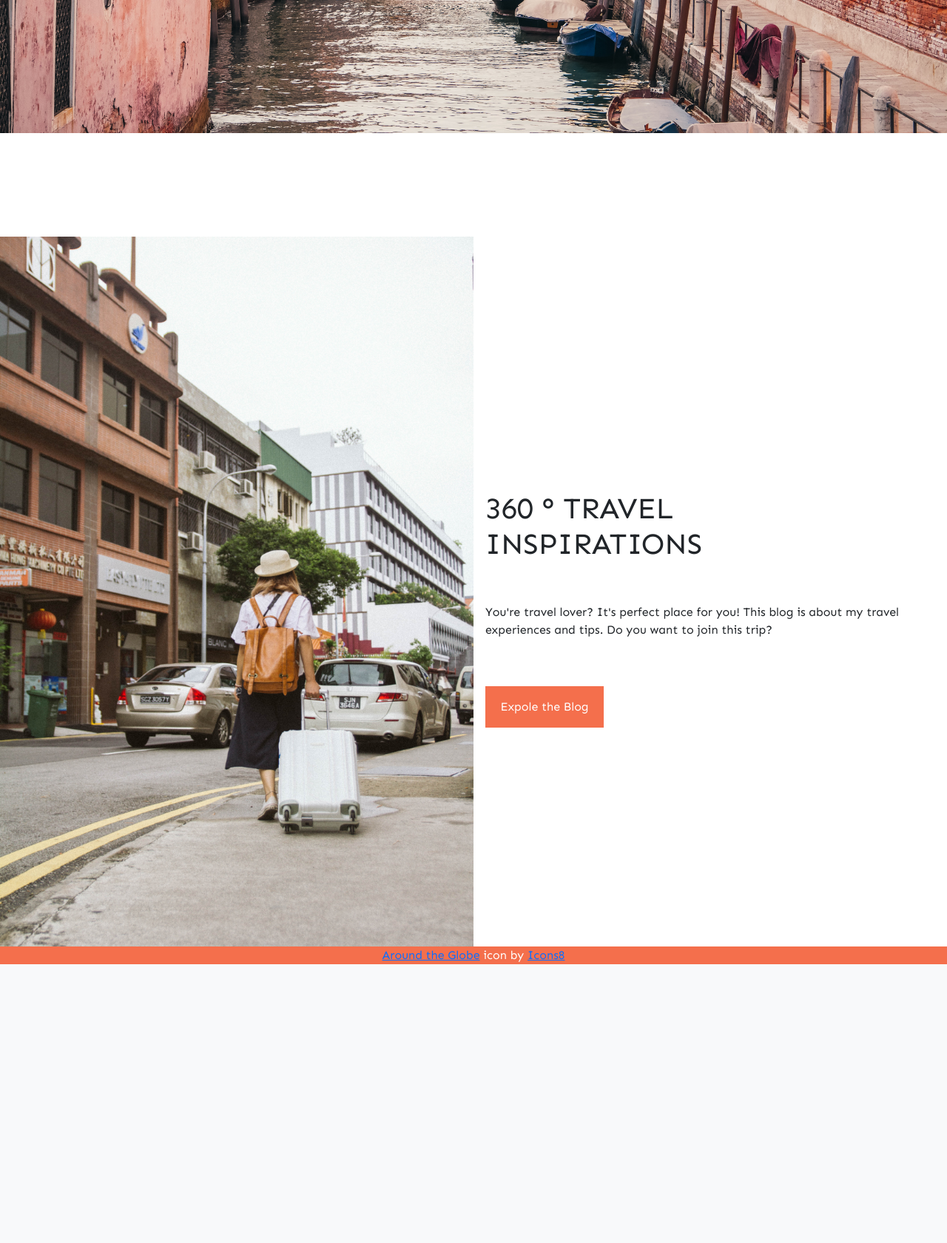
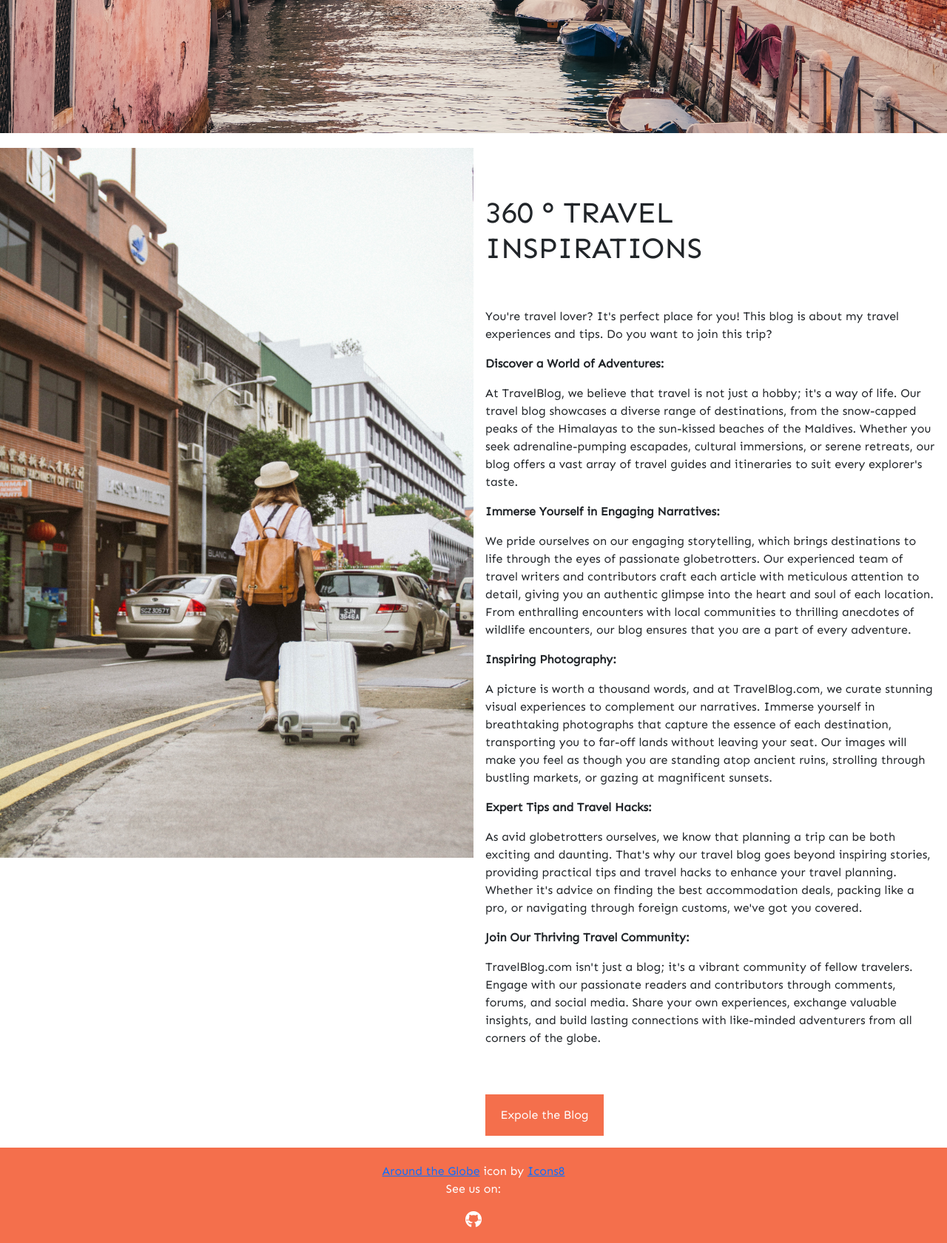
Before and after one commit to karolinakowalczyk/TravelBlogFlaskApp, a Flask app: page / in a window 1280 px wide. Shown: the part 945-2626 px from the top of the page at 74% size. Before the commit the page ends 2249 px from the top, so only its background shows below. Run offline with Flask 2, Linux system fonts and the light colour scheme.

Commit message:
add social media to footer - github, add content, talisman to redirection, compress for gzip compression

```diff
--- a/app.py
+++ b/app.py
@@ -1,6 +1,7 @@
-from flask import Flask, redirect, request
+from flask import Flask
 from views import site
-import os
+from flask_talisman import Talisman
+from flask_compress import Compress
 
 app = Flask(__name__, static_folder='static', static_url_path='')
 
@@ -8,5 +9,9 @@ app.secret_key = 'secret'
 
 app.register_blueprint(site, url_prefix="")
 
+Talisman(app, content_security_policy=None)
+
+Compress(app)
+
 if __name__ == "__main__":
-    app.run()
+    app.run(debug=False)
--- a/static/css/home.css
+++ b/static/css/home.css
@@ -55,5 +55,5 @@ h1 {
 }
 
 .content-div {
-    margin-top: 140px;
+    margin-top: 20px;
 }
--- a/static/css/style.css
+++ b/static/css/style.css
@@ -10,7 +10,7 @@ html * {
 }
 
 #body-content {
-    min-height: calc(100vh - 49px);
+    min-height: calc(100vh - 154px);
     display: flex;
     flex-direction: column;
 }
@@ -20,6 +20,7 @@ footer {
     text-align: center;
     background-color: var(--primary);
     color: white;
+    padding: 20px 0 20px 0;
 }
 
 .navbar .navbar-brand {
@@ -30,11 +31,10 @@ footer {
 
 #site-body {
     margin-top: 140px;
-
 }
 
-@media screen and (max-width: 785px) {
+@media screen and (max-width: 576px) {
     #site-body {
-        margin-top: 12rem;
+        margin-top: 180px;
     }
 }
--- a/templates/home.html
+++ b/templates/home.html
@@ -19,8 +19,45 @@ Travel Blog Flask - 360 Travel Inspirations
     <div class="half second d-flex flex-column justify-content-center">
         <h1><br /> 360 <span>&#176;</span> TRAVEL <br /> INSPIRATIONS</h1>
         <p class="mt-5">You're travel lover? It's perfect place for you! This blog is about my travel experiences and
-            tips. Do you
-            want to join this trip?</p>
+            tips. Do you want to join this trip?</p>
+        <p class="fw-bold">Discover a World of Adventures:</p>
+        <p>At TravelBlog, we believe that travel is not just a hobby; it's a way of life. Our travel blog showcases a
+            diverse range of destinations, from the snow-capped peaks of the Himalayas to the sun-kissed beaches of the
+            Maldives.
+            Whether you seek adrenaline-pumping escapades, cultural immersions, or serene retreats, our blog offers a
+            vast array of
+            travel guides and itineraries to suit every explorer's taste.</p>
+        <p class="fw-bold">Immerse Yourself in Engaging Narratives:</p>
+        <p>We pride ourselves on our engaging storytelling, which brings destinations to life through the eyes of
+            passionate
+            globetrotters. Our experienced team of travel writers and contributors craft each article with meticulous
+            attention to
+            detail, giving you an authentic glimpse into the heart and soul of each location. From enthralling
+            encounters with local
+            communities to thrilling anecdotes of wildlife encounters, our blog ensures that you are a part of every
+            adventure.</p>
+        <p class="fw-bold">Inspiring Photography:</p>
+        <p>A picture is worth a thousand words, and at TravelBlog.com, we curate stunning visual experiences to
+            complement our
+            narratives. Immerse yourself in breathtaking photographs that capture the essence of each destination,
+            transporting you
+            to far-off lands without leaving your seat. Our images will make you feel as though you are standing atop
+            ancient ruins,
+            strolling through bustling markets, or gazing at magnificent sunsets.</p>
+        <p class="fw-bold">Expert Tips and Travel Hacks:</p>
+        <p>As avid globetrotters ourselves, we know that planning a trip can be both exciting and daunting. That's why
+            our travel
+            blog goes beyond inspiring stories, providing practical tips and travel hacks to enhance your travel
+            planning. Whether
+            it's advice on finding the best accommodation deals, packing like a pro, or navigating through foreign
+            customs, we've
+            got you covered.</p>
+        <p class="fw-bold">Join Our Thriving Travel Community:</p>
+        <p>TravelBlog.com isn't just a blog; it's a vibrant community of fellow travelers. Engage with our passionate
+            readers and
+            contributors through comments, forums, and social media. Share your own experiences, exchange valuable
+            insights, and
+            build lasting connections with like-minded adventurers from all corners of the globe.</p>
         {% if session.user %}
         <button class="p-3 mt-5 main-btn">
             <a class="main-href" href="{{ url_for('site.myPosts') }}">Expole the Blog</a>
--- a/templates/layout.html
+++ b/templates/layout.html
@@ -62,6 +62,8 @@
     <footer>
         <a target="_blank" href="https://icons8.com/icon/CHdzWZyJzlf4/around-the-globe">Around the Globe</a> icon by <a
             target="_blank" href="https://icons8.com">Icons8</a>
+        <p>See us on: </p><a target="_blank" href="https://github.com/karolinakowalczyk/TravelBlogFlaskApp"><img
+                src="{{ url_for('static', filename='images/github-icon.png')}}" alt="github icon"></a>
     </footer>
 </body>
 <script src="https://cdn.jsdelivr.net/npm/bootstrap@5.3.0-alpha2/dist/js/bootstrap.bundle.min.js"
```
Also changed, not shown: README.md (added), static/images/github-icon.png (added).
